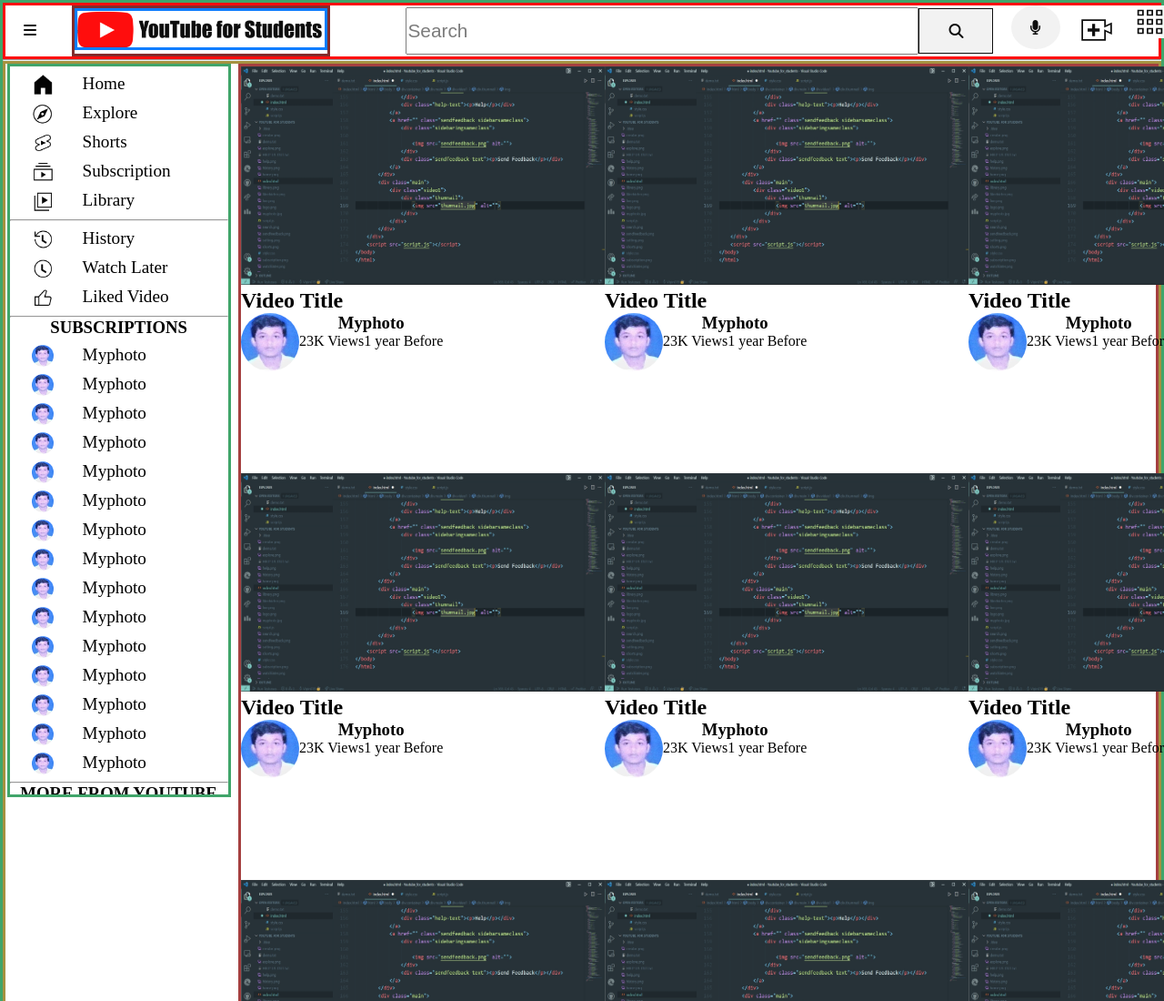
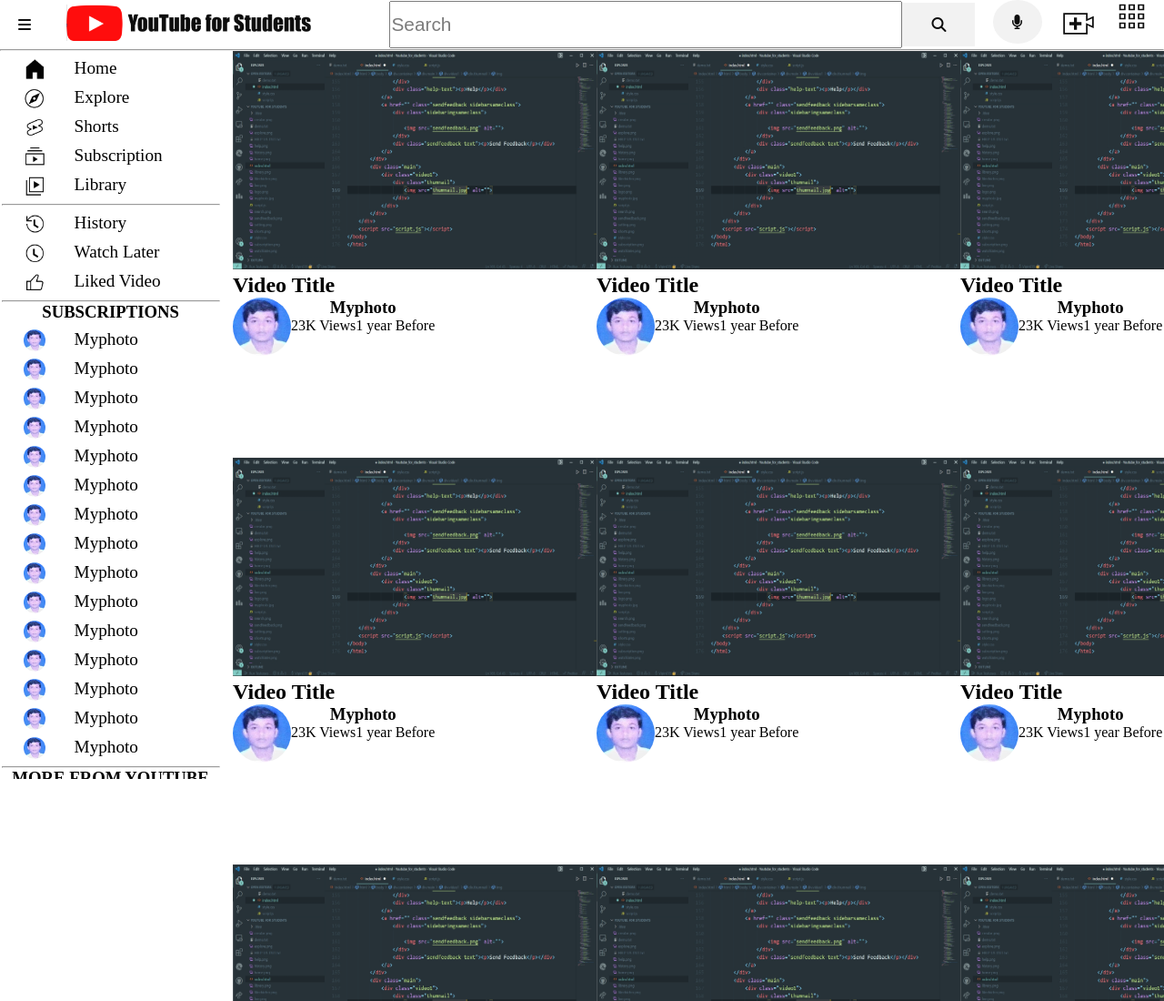
Before and after one commit to Vipin019/youtube_for_students, a plain HTML site: page index.html in a window 1280 px wide. Shown: the top 1100 px of the page at 91% size. Drawn offline with Linux system fonts and the light colour scheme.

Commit message:
Update style.css

```diff
--- a/style.css
+++ b/style.css
@@ -9,7 +9,7 @@
 body{
     margin: 0rem;
     padding: 0rem;
-    border: .2rem solid rgb(64, 165, 106);
+
 }
 a{
     text-decoration: none;
@@ -24,7 +24,7 @@
     opacity: 95%;
     position: sticky;
     top: 0rem;
-    border: .2rem solid red;
+
 
 }
 .hamburger{
@@ -42,14 +42,14 @@
     display: flex;
     align-items: center;
     margin-right: 4rem;
-    border: .2rem solid rgb(124, 33, 33);
+
 
 }
 #logo img{
     height: 2.5rem;
 
     width: auto;
-    border: .2rem solid rgb(0, 119, 255);
+
 }
 #search-box{
     display: flex;
@@ -66,7 +66,7 @@
 }
 
 .search-btn{
-    border: .1rem solid black;
+
     height: 3rem;
     width: 5rem;
     display: flex;
@@ -77,7 +77,7 @@
 }
 
 #search-btn :hover{
-    border: .1rem solid black;
+
     height: 3rem;
     width: 5rem;
     display: flex;
@@ -126,7 +126,7 @@
 }
 .container{
 
-    border: .2rem solid rgb(165, 146, 64);
+
 
 }
 .sidebar{
@@ -137,7 +137,6 @@
     height: 100%;
     overflow: scroll;
 
-    border: .2rem solid rgb(64, 165, 106);
 
 
 }
@@ -178,7 +177,7 @@
     justify-content: center;
     align-items: center;
     flex-direction: column;
-    border: .2rem solid rgb(64, 116, 165);
+
 
 }
 .small-sidebar .sidebarsameclass{
@@ -187,7 +186,7 @@
     justify-content: center;
     align-items: center;
     flex-direction: column;
-    border: .2rem solid rgb(101, 165, 64);
+
 
 }
 .small-sidebar .sidebarimgsameclass{
@@ -196,7 +195,7 @@
     justify-content: center;
     align-items: center;
     flex-direction: column;
-    border: .2rem solid rgb(64, 165, 135);
+
 
 
 }
@@ -235,7 +234,7 @@
     grid-template-columns: 1fr 1fr 1fr;
 
     row-gap: 5rem;
-    border: .2rem solid rgb(165, 64, 64);
+
 
 }
 .large-main{
```
